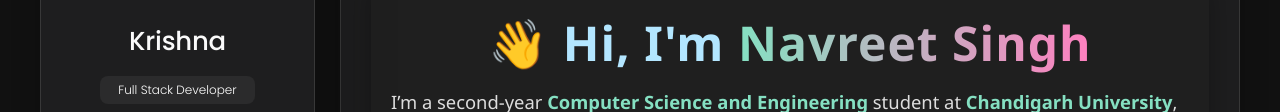
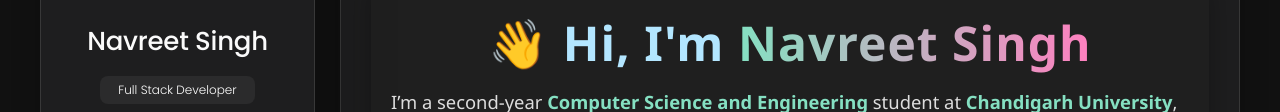
Before and after one commit to NavreetSingh13/NavreetSingh13.github.io, a website: page index.html in a window 1280 px wide. Shown: the part 229-341 px from the top of the page. Drawn offline with nearby package versions, Linux system fonts and the light colour scheme; some packages are replaced by stand-ins of ours.

Commit message:
Updated Portfolio

```diff
--- a/index.html
+++ b/index.html
@@ -37,7 +37,7 @@
                         <img src="https://media.licdn.com/dms/image/v2/D5603AQHOUaAm1vAM8w/profile-displayphoto-shrink_400_400/profile-displayphoto-shrink_400_400/0/1726427546614?e=1755734400&v=beta&t=opxBj4bv_iu2CCCuTQ7WTkPSI-V4h83WlqlzGlPsx5E" alt="Navreet Singh" width="80">
                     </figure>
                     <div class="info-content">
-                        <h1 class="name" title="Navreet Singh">Krishna</h1>
+                        <h1 class="name" title="Navreet Singh">Navreet Singh</h1>
                         <p class="title">Full Stack Developer</p>
                     </div>
                     <button class="info_more-btn" data-sidebar-btn>
```
